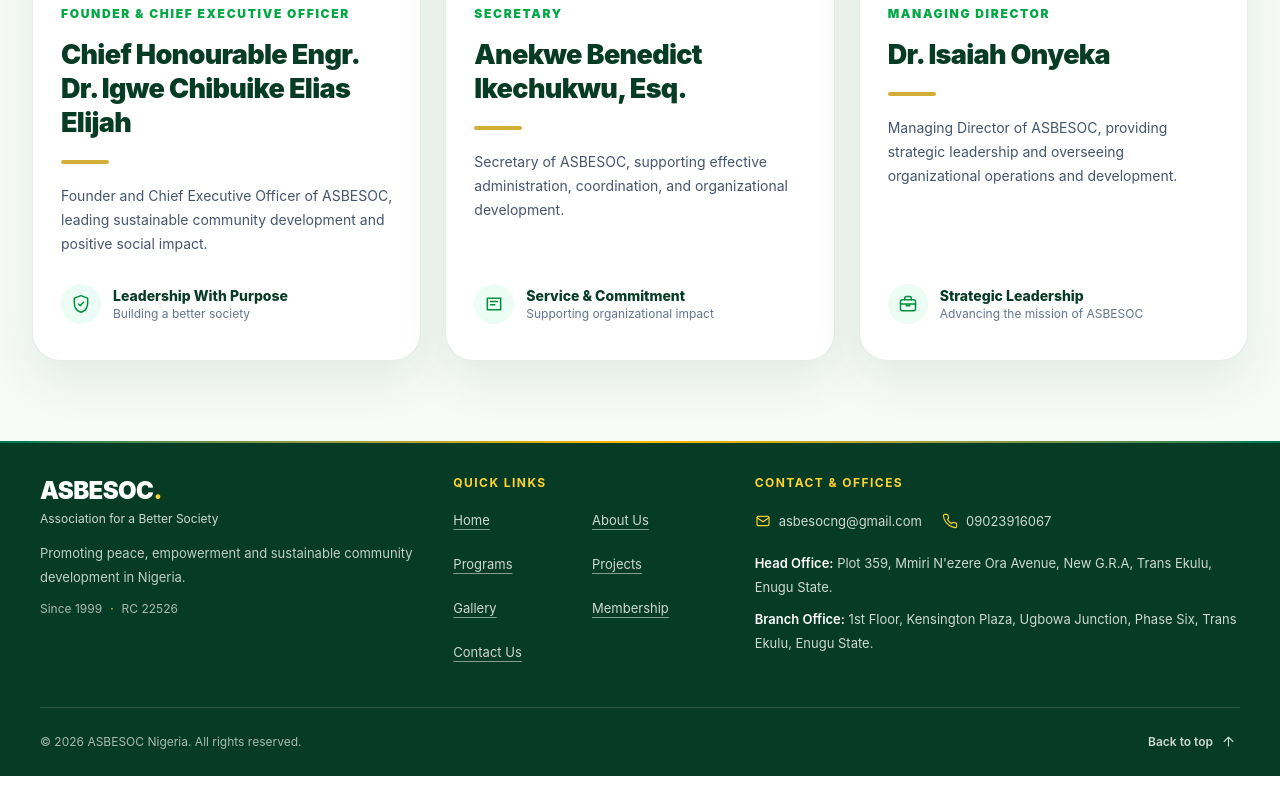
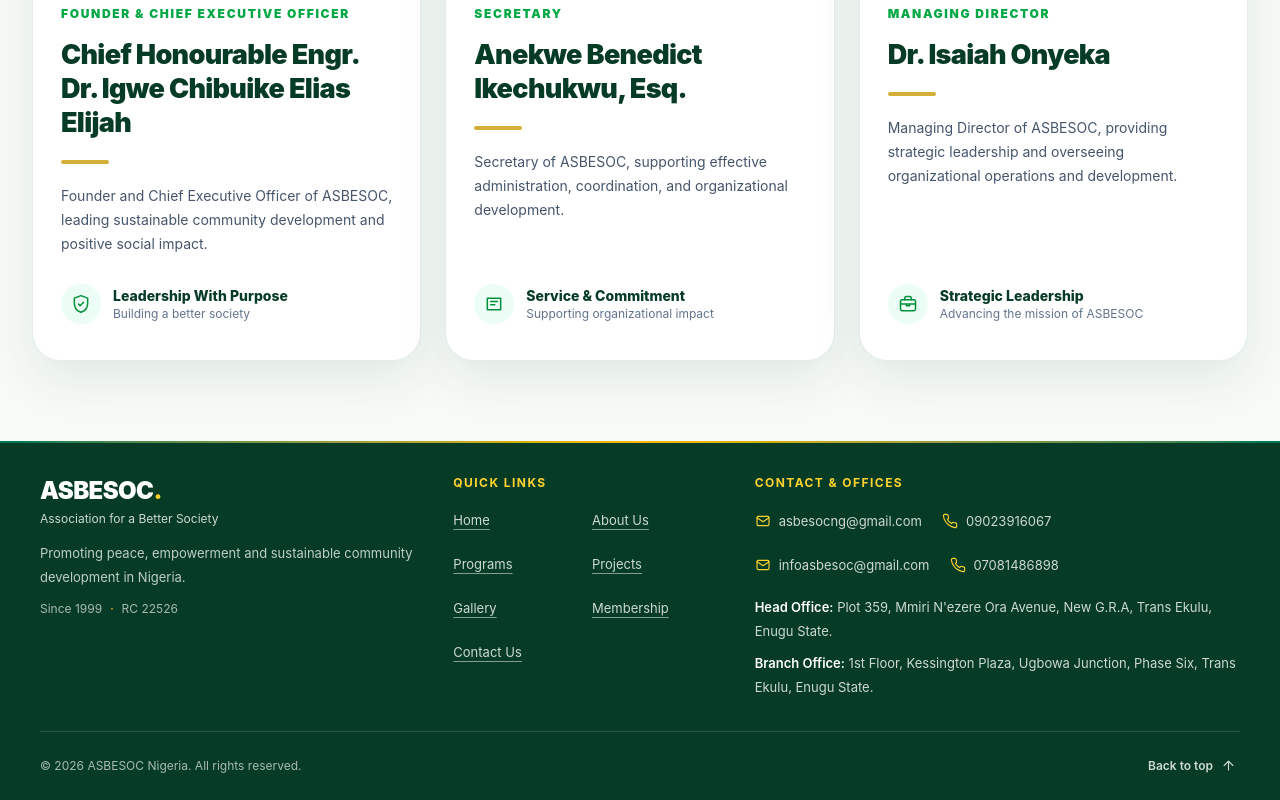
Before and after one commit to asbesocfamily-cmd/ASBESOC-NEW, a React (Vite) app: page / in a window 1280 px wide. Shown: the part 2487-3287 px from the top of the page. Before the commit the page ends 3263 px from the top, so only its background shows below. Built offline with nearby package versions, Linux system fonts and the light colour scheme.

Commit message:
Update footer contact details and email links

```diff
--- a/src/components/Footer.tsx
+++ b/src/components/Footer.tsx
@@ -108,7 +108,7 @@
             <address className="mt-2 text-[13px] not-italic leading-6 text-white/80">
               <div className="flex flex-wrap gap-x-5">
                 <a
-                  href="mailto:asbesocngo@gmail.com"
+                  href="mailto:asbesocng@gmail.com"
                   className={`inline-flex min-h-11 min-w-0 items-center gap-2 rounded transition-colors hover:text-amber-300 ${focusClass}`}
                 >
                   <svg
@@ -159,6 +159,59 @@
 
                   09023916067
                 </a>
+
+                <a
+                  href="mailto:infoasbesoc@gmail.com"
+                  className={`inline-flex min-h-11 min-w-0 items-center gap-2 rounded transition-colors hover:text-amber-300 ${focusClass}`}
+                >
+                  <svg
+                    width="16"
+                    height="16"
+                    viewBox="0 0 24 24"
+                    fill="none"
+                    stroke="currentColor"
+                    strokeWidth="1.7"
+                    strokeLinecap="round"
+                    strokeLinejoin="round"
+                    className="shrink-0 text-amber-300"
+                    aria-hidden="true"
+                  >
+                    <rect
+                      x="3"
+                      y="5"
+                      width="18"
+                      height="14"
+                      rx="2"
+                    />
+                    <path d="m3 7 9 6 9-6" />
+                  </svg>
+
+                  <span className="break-all">
+                    infoasbesoc@gmail.com
+                  </span>
+                </a>
+
+                <a
+                  href="tel:+2347081486898"
+                  className={`inline-flex min-h-11 items-center gap-2 rounded transition-colors hover:text-amber-300 ${focusClass}`}
+                >
+                  <svg
+                    width="16"
+                    height="16"
+                    viewBox="0 0 24 24"
+                    fill="none"
+                    stroke="currentColor"
+                    strokeWidth="1.7"
+                    strokeLinecap="round"
+                    strokeLinejoin="round"
+                    className="shrink-0 text-amber-300"
+                    aria-hidden="true"
+                  >
+                    <path d="M22 16.92v3a2 2 0 0 1-2.18 2 19.79 19.79 0 0 1-8.63-3.07 19.5 19.5 0 0 1-6-6A19.79 19.79 0 0 1 2.12 4.2 2 2 0 0 1 4.11 2h3a2 2 0 0 1 2 1.72c.13.96.36 1.9.69 2.79a2 2 0 0 1-.45 2.11L8.08 9.89a16 16 0 0 0 6 6l1.27-1.27a2 2 0 0 1 2.11-.45c.89.33 1.83.56 2.79.69A2 2 0 0 1 22 16.92Z" />
+                  </svg>
+
+                  07081486898
+                </a>
               </div>
 
               <p className="mt-2">
@@ -173,7 +226,7 @@
                 <span className="font-semibold text-white">
                   Branch Office:
                 </span>{" "}
-                1st Floor, Kensington Plaza, Ugbowa Junction,
+                1st Floor, Kessington Plaza, Ugbowa Junction,
                 Phase Six, Trans Ekulu, Enugu State.
               </p>
             </address>
```
